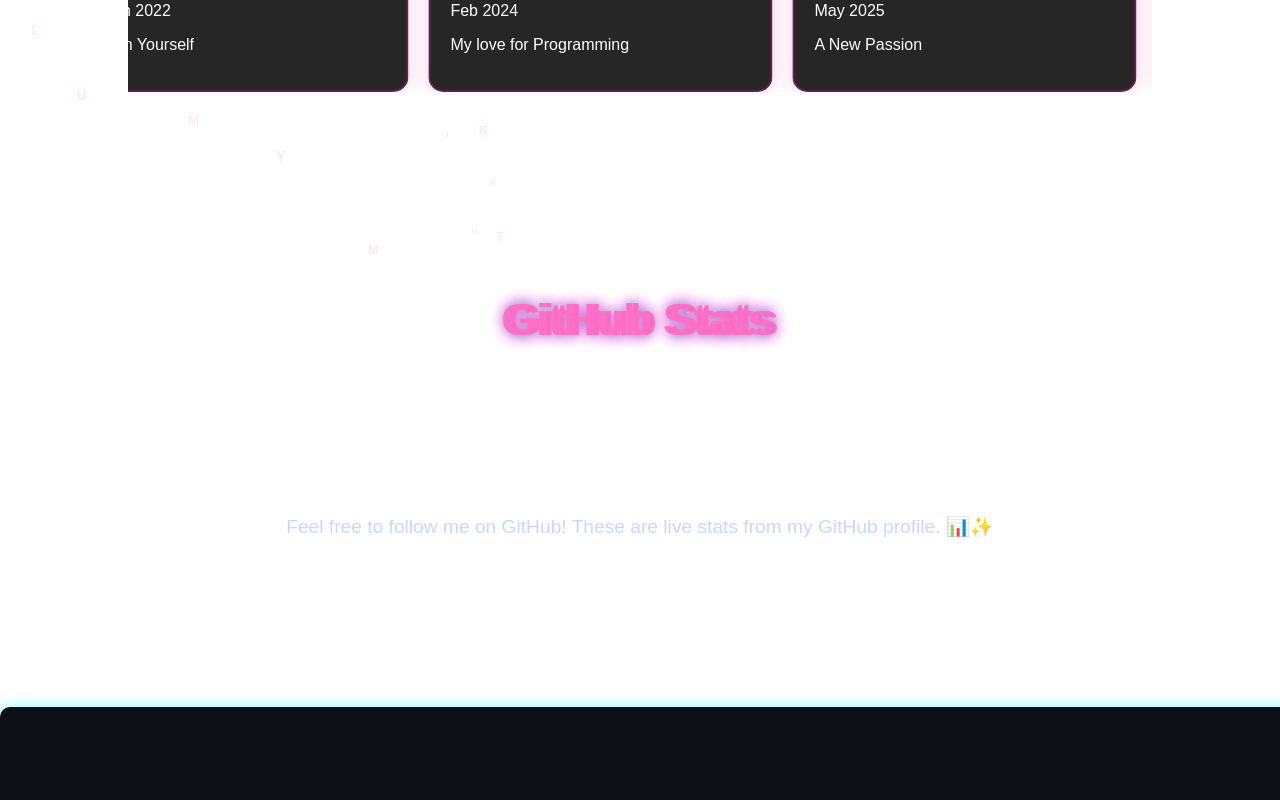
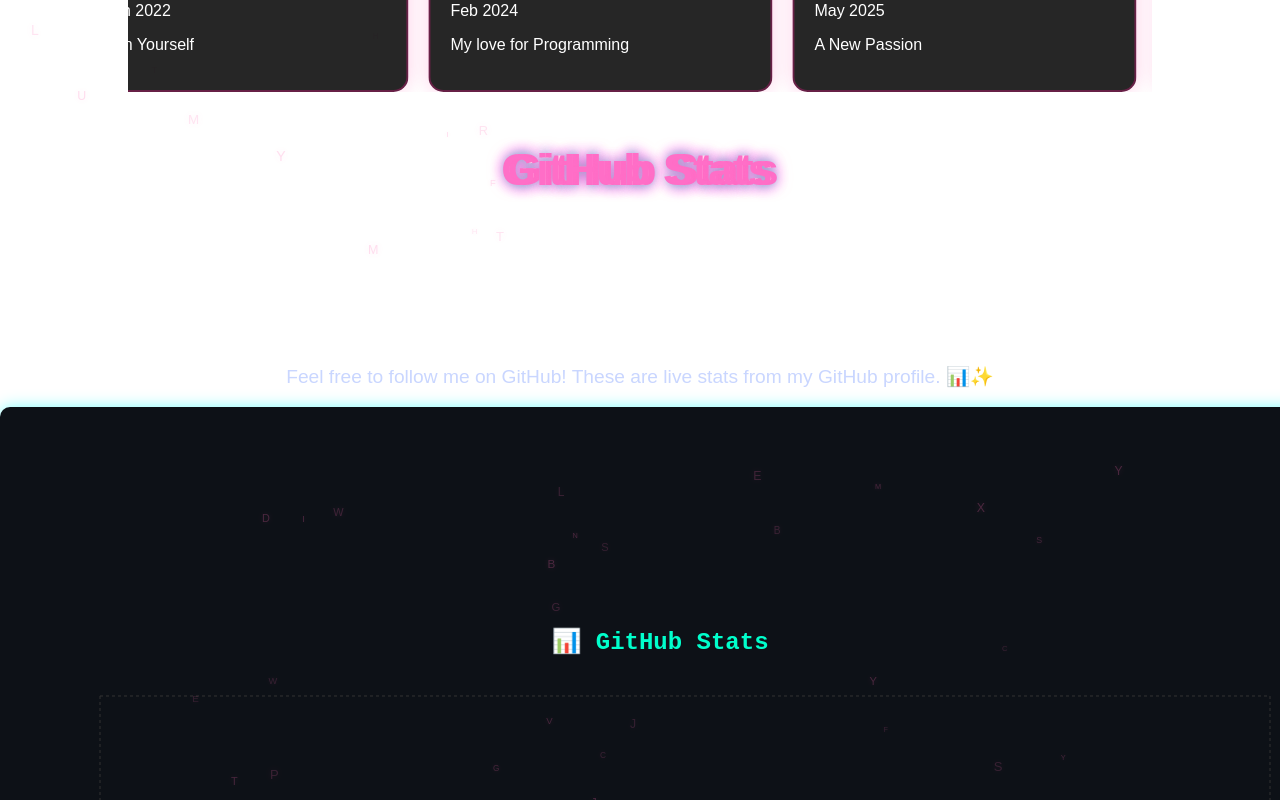
Before and after one commit to Sukh-Virk/personalwebvirk2, a React (Create React App) app: page / in a window 1280 px wide. Shown: the part 3920-4720 px from the top of the page. Built offline with nearby package versions, Linux system fonts and the light colour scheme; no server answers.

Commit message:
Update App.js

```diff
--- a/src/App.js
+++ b/src/App.js
@@ -325,8 +325,6 @@ function App() {
   viewport={{ once: false, amount: 0.3 }}
   transition={{ duration: 0.8, ease: "easeOut" }}
   style={{
-    paddingTop: "150px",
-    paddingBottom: "150px",
   }}
 >
   <h2 className="glitch-text1" data-text="GitHub Stats">
@@ -335,7 +333,6 @@ function App() {
   <p
     style={{
       paddingTop: "150px",
-    paddingBottom: "150px",
       textAlign: "center",
       fontSize: "1.2rem",
       color: darkMode ? "#c9d6ff" : "#37474f",
```
